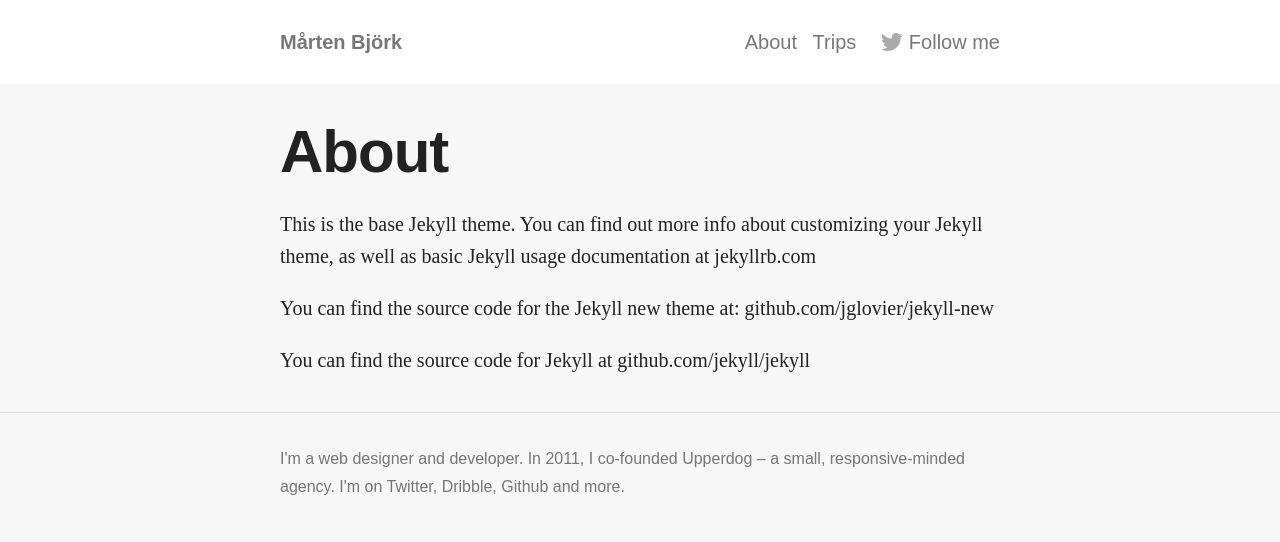
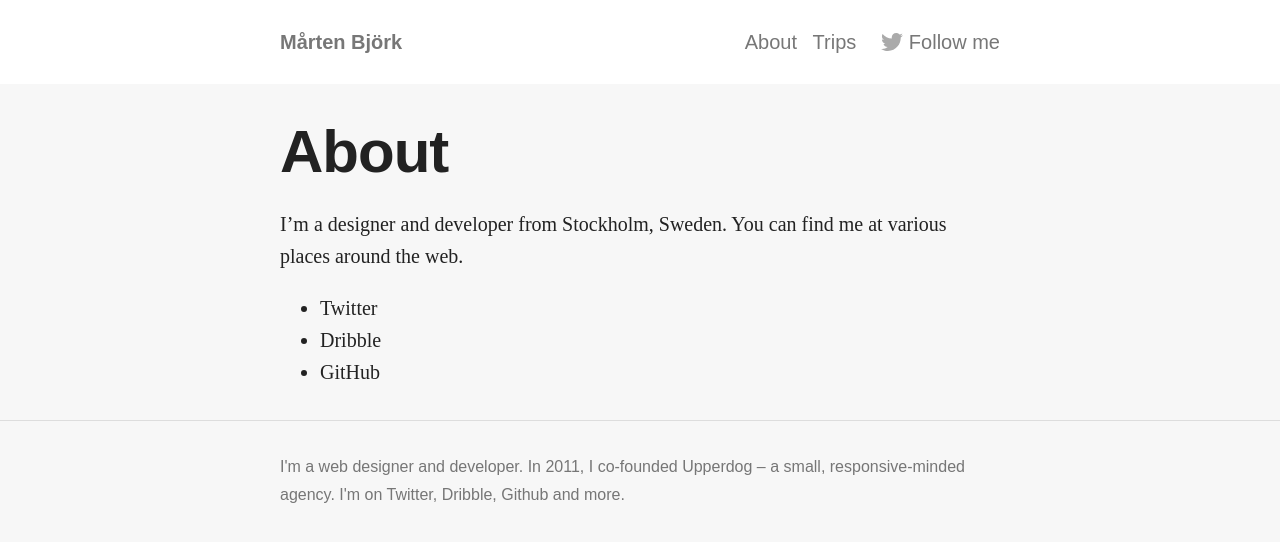
Before and after one commit to pavopax/pavopax.github.io, a Jekyll site: the page built from about.md, in a window 1280 px wide. Shown: the top 542 px of the page. Built offline with Jekyll 4.4.1, drawn with Linux system fonts in a browser that asks for light colours; nearby versions of some CDN libraries; some web fonts are replaced; library files that are not in the unit come from our copies.

Commit message:
Updated about section

```diff
--- a/about.md
+++ b/about.md
@@ -3,9 +3,8 @@ layout: page
 title: About
 permalink: /about/
 ---
+I'm a designer and developer from Stockholm, Sweden. You can find me at various places around the web.
 
-This is the base Jekyll theme. You can find out more info about customizing your Jekyll theme, as well as basic Jekyll usage documentation at [jekyllrb.com](http://jekyllrb.com/)
-
-You can find the source code for the Jekyll new theme at: [github.com/jglovier/jekyll-new](https://github.com/jglovier/jekyll-new)
-
-You can find the source code for Jekyll at [github.com/jekyll/jekyll](https://github.com/jekyll/jekyll)
+* [Twitter](http://twitter.com/martenbjork/)
+* [Dribble](https://dribbble.com/martenbjork)
+* [GitHub](https://github.com/martenbjork)
```
